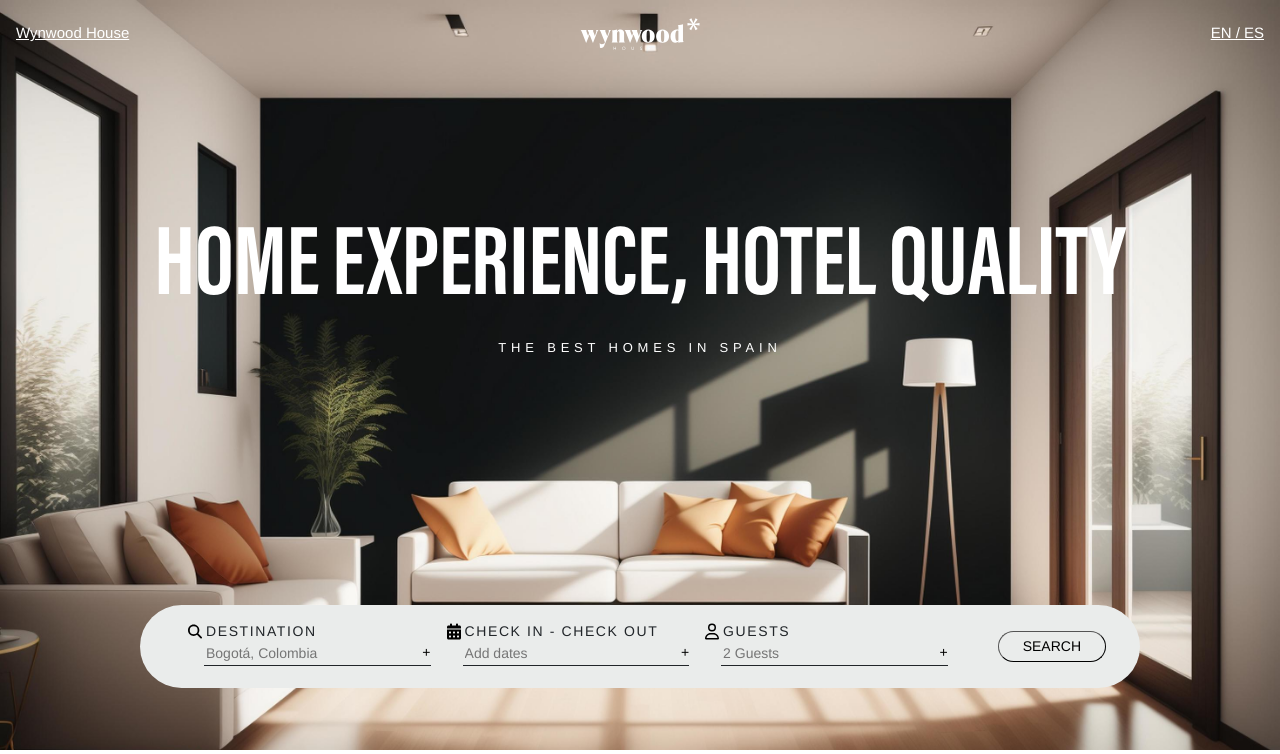
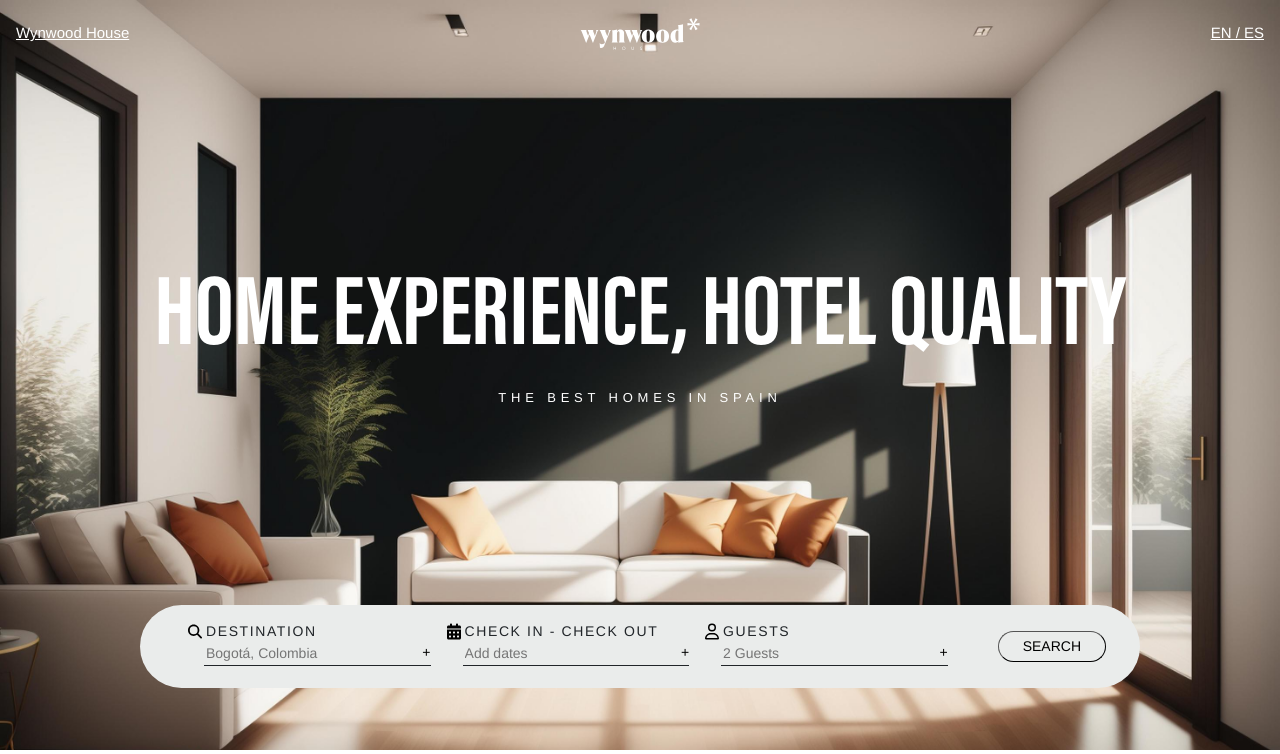
Before and after one commit to jpuseche/home_display, a Django app: page / in a window 1280 px wide. Shown: the top 754 px of the page. Run offline with Django 5.2, Linux system fonts and the light colour scheme; some libraries are stand-ins or nearby versions.

Commit message:
fix(hero titlesl): padding on media query

```diff
--- a/website/static/css/styles.css
+++ b/website/static/css/styles.css
@@ -57,7 +57,7 @@ h1, h2, h3, h4, h5, h6 {
     display: flex;
     flex-direction: column;
     justify-content: center;
-    padding-top: 100px;
+    padding-top: 200px;
 }
 
 .search-bar {
@@ -203,6 +203,10 @@ h1, h2, h3, h4, h5, h6 {
 }
 
 @media (max-width: 1200px) {
+    .hero-titles {
+        padding-top: 100px;
+    }
+
     .hero {
         background-size: cover;
         background-position: center 0px;
```
